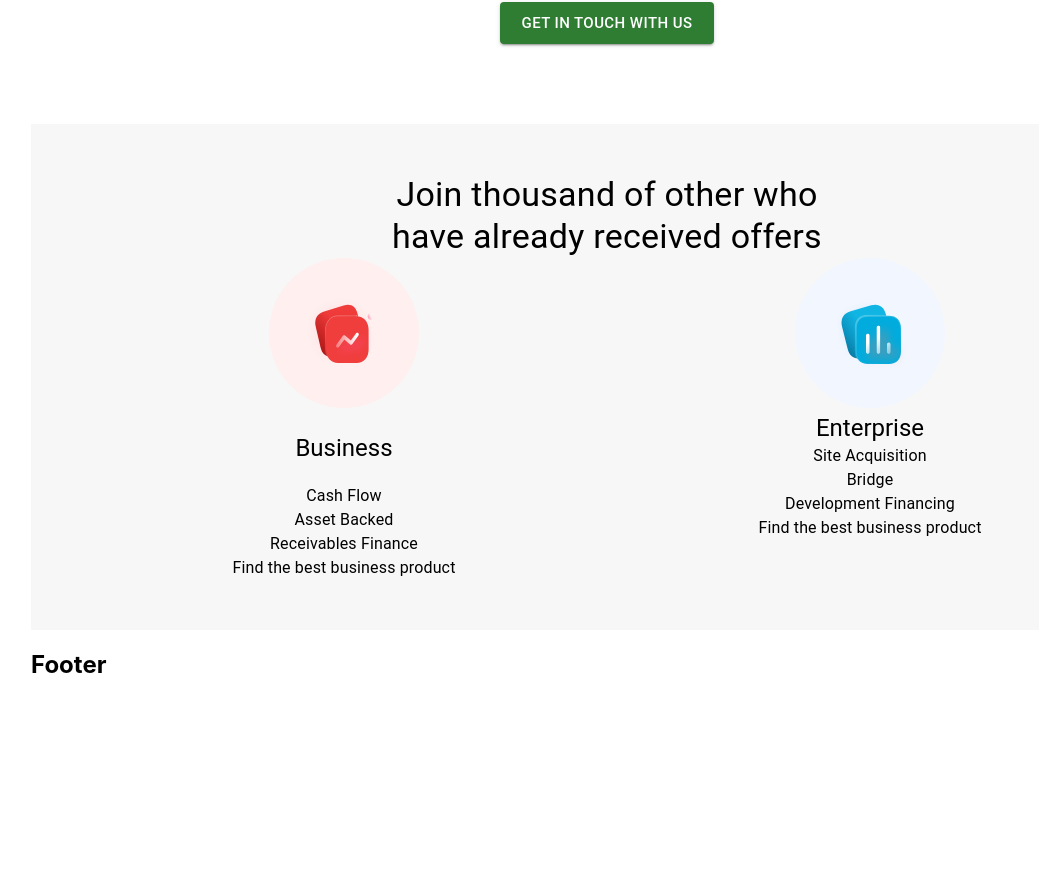
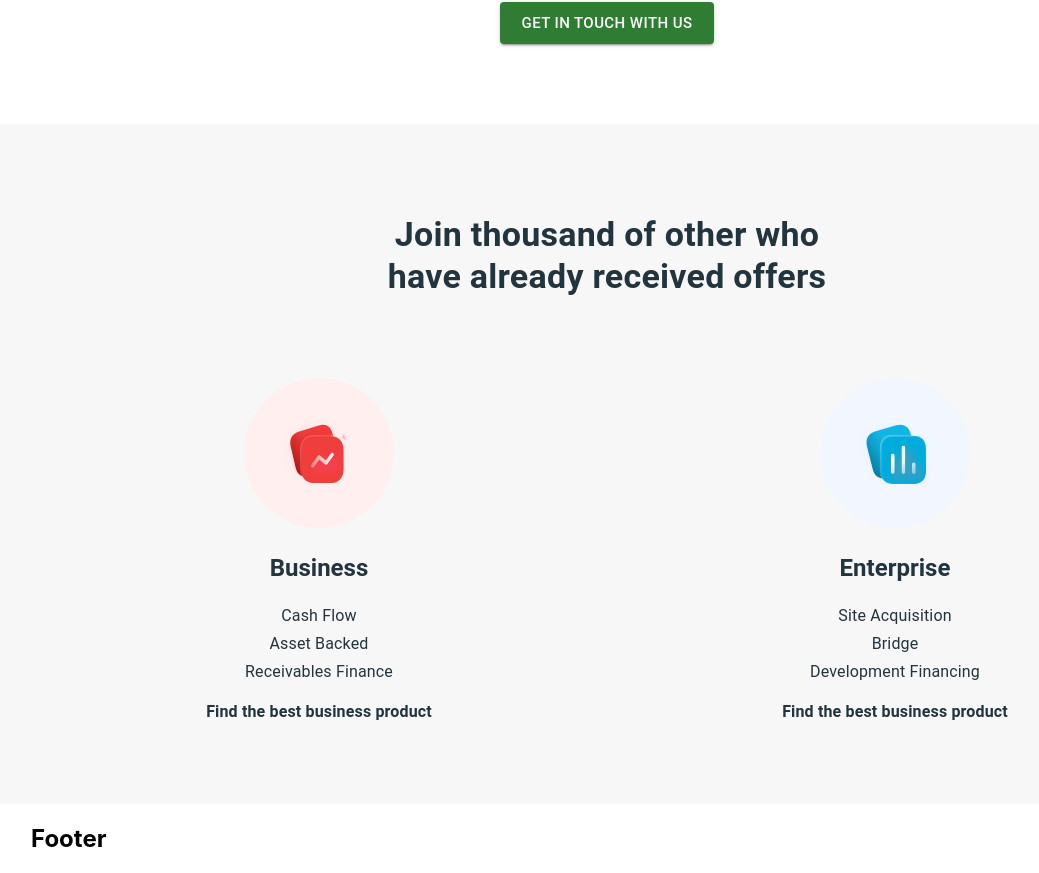
Before and after one commit to muchirijane/next-product-site, a Next.js app: page /product in a window 1280 px wide. Shown: the part 1358-2231 px from the top of the page, without its empty margins (33-1072 px from the left). Before the commit the page ends 2057 px from the top, so only its background shows below. Built offline with nearby package versions, Linux system fonts and the light colour scheme.

Commit message:
finished bottom band

```diff
--- a/components/HowProductWork.js
+++ b/components/HowProductWork.js
@@ -1,4 +1,4 @@
-import { Typography, Grid, Box, Button } from "@mui/material"
+import { Typography, Grid, Box, Button, Container } from "@mui/material"
 import Image from "next/image"
 import macbookStepOneImg from "/website-assets/Macbook-step-1.svg"
 import macbookStepTwoImg from "/website-assets/Macbook-step-2.svg"
@@ -27,6 +27,7 @@ const HowProductWork = () => {
 
   return (
     <>
+      <Container maxWidth="lg">
         <Box component="section" color="#22343D">
           <Typography align="center" variant="h4" component="h2">
             How Product Work
@@ -41,7 +42,10 @@ const HowProductWork = () => {
               my={8}
             >
               <Grid item xs={12} md={6} textAlign="center">
-              <Image src={macbookStepOneImg} alt="macbook showing latest activity" />
+                <Image
+                  src={macbookStepOneImg}
+                  alt="macbook showing latest activity"
+                />
               </Grid>
               <Grid item xs={12} md={6} my={3}>
                 <Box component="div" maxWidth="380px" margin="auto">
@@ -70,40 +74,52 @@ const HowProductWork = () => {
             </Button>
           </Box>
         </Box>
-      <Box component="section" bgcolor="#f7f7f7" p="50px">
+      </Container>
+      <Box component="section" bgcolor="#f7f7f7" p="50px 0 80px" color="#22343D">
+        <Container maxWidth="lg">
           <Typography
             align="center"
             variant="h4"
             component="h2"
             maxWidth="500px"
-          margin="auto"
+            margin="40px auto 80px"
+            fontWeight="700"
           >
             Join thousand of other who have already received offers
           </Typography>
           <Grid container textAlign="center">
             <Grid item xs={12} md={6}>
               <Image src={cardsRedGraphImg} alt="red cards with rising graph" />
-            <Typography my="20px" variant="h5" component="h3">
+              <Typography m="20px" variant="h5" component="h3" fontWeight="700">
                 Business
               </Typography>
 
               <Typography component="p">Cash Flow</Typography>
-            <Typography component="p">Asset Backed</Typography>
+              <Typography component="p" my="4px">
+                Asset Backed
+              </Typography>
               <Typography component="p">Receivables Finance</Typography>
-            <Typography component="p">Find the best business product</Typography>
+              <Typography component="p" fontWeight="600" mt="16px">
+                Find the best business product
+              </Typography>
             </Grid>
             <Grid item xs={12} md={6}>
               <Image src={cardsBlueGraphImg} alt="blue cards with bar graph" />
-            <Typography variant="h5" component="h3">
+              <Typography variant="h5" component="h3" my="20px" fontWeight="700">
                 Enterprise
               </Typography>
 
               <Typography component="p">Site Acquisition</Typography>
-            <Typography component="p">Bridge</Typography>
+              <Typography component="p" my="4px">
+                Bridge
+              </Typography>
               <Typography component="p">Development Financing</Typography>
-            <Typography component="p">Find the best business product</Typography>
+              <Typography component="p" fontWeight="600" mt="16px">
+                Find the best business product
+              </Typography>
             </Grid>
           </Grid>
+        </Container>
       </Box>
     </>
   )
--- a/pages/product.js
+++ b/pages/product.js
@@ -6,8 +6,8 @@ export default function Product() {
     <Layout>
       <Container maxWidth="lg">
         <h1>Product Page</h1>
-        <HowProductWork />
       </Container>
+      <HowProductWork />
     </Layout>
   )
 }
```
Lines whose indentation alone changed are shown as unchanged.
